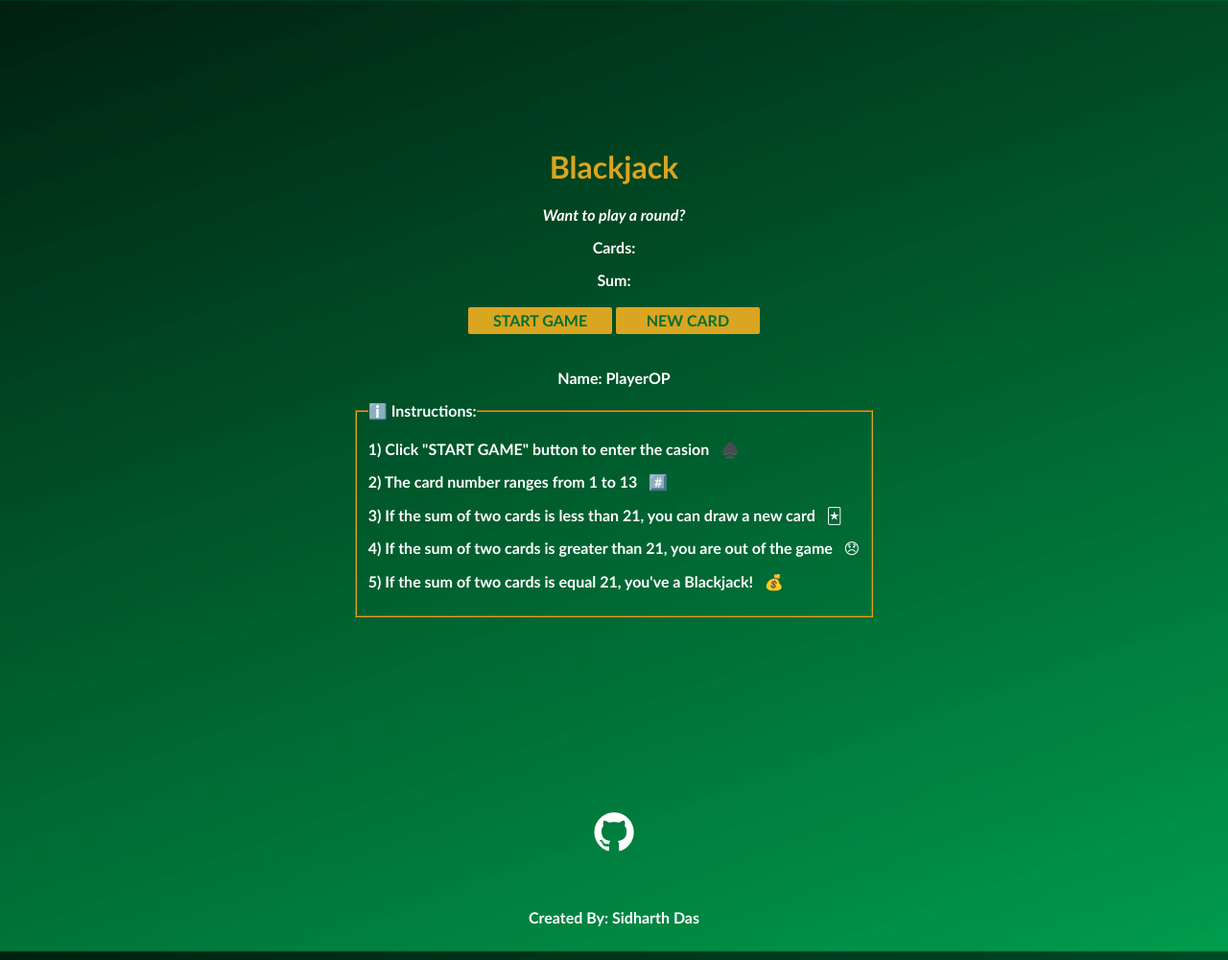
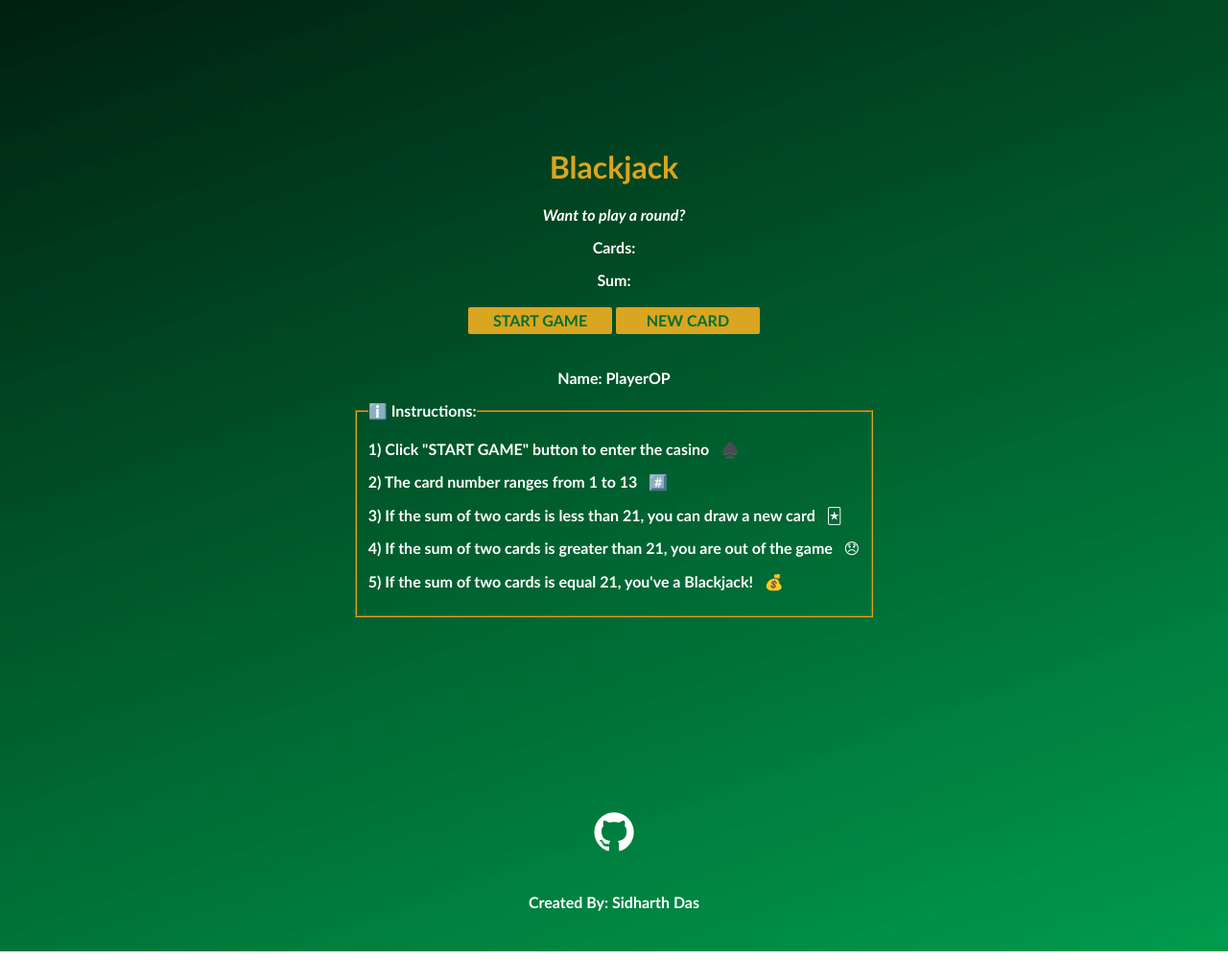
Before and after one commit to sdas-engineer/blackjack-js, a plain HTML site: page index.html in a window 1280 px wide. Shown: the whole page at 96% size. Drawn offline with nearby package versions, Linux system fonts and the light colour scheme.

Commit message:
Checked spelling mistakes and changed footer link

```diff
--- a/index.css
+++ b/index.css
@@ -41,6 +41,29 @@ button {
     padding-top: 200px;
 }
 
+a:link {
+    color: rgb(255, 255, 255);
+    background-color: transparent;
+    text-decoration: none;
+  }
+
+  a:visited {
+    color: rgb(255, 255, 255);
+    background-color: transparent;
+    text-decoration: none;
+  }
+
+  a:hover {
+    color: rgb(255, 255, 255);
+    background-color: transparent;
+    text-decoration: underline;
+  }
+
+  a:active {
+    color: rgb(255, 255, 255);
+    background-color: transparent;
+    text-decoration: underline;
+  }
 footer {
     border-top: 1px;
     height: 60px;
--- a/index.html
+++ b/index.html
@@ -17,7 +17,7 @@
         <p id="player-el">Name:</p>
         <fieldset class="fieldset-auto-width">
             <legend>ℹ️ Instructions:</legend>
-                <p>1) Click "START GAME" button to enter the casion &nbsp; ♠️</p>
+                <p>1) Click "START GAME" button to enter the casino &nbsp; ♠️</p>
                 <p>2) The card number ranges from 1 to 13 &nbsp; #️⃣ </p>
                 <p>3) If the sum of two cards is less than 21, you can draw a new card &nbsp; 🃏 </p>
                 <p>4) If the sum of two cards is greater than 21, you are out of the game &nbsp; 😞 </p>
@@ -26,7 +26,7 @@
         <div class ="social"><a href="https://github.com/sdas-engineer/blackjack-js" target="_blank"><i class="fa fa-github" style="font-size:48px;color:white"></i></a></div>
     </body>
     <footer>
-        <p>Created By: Sidharth Das</p><br>
+        <a href="https://www.sidharthdas.com" target="_blank">Created By: Sidharth Das</a>
     </footer>
     <script src="index.js"></script>
 
```
Also changed, not shown: 1 other file.
